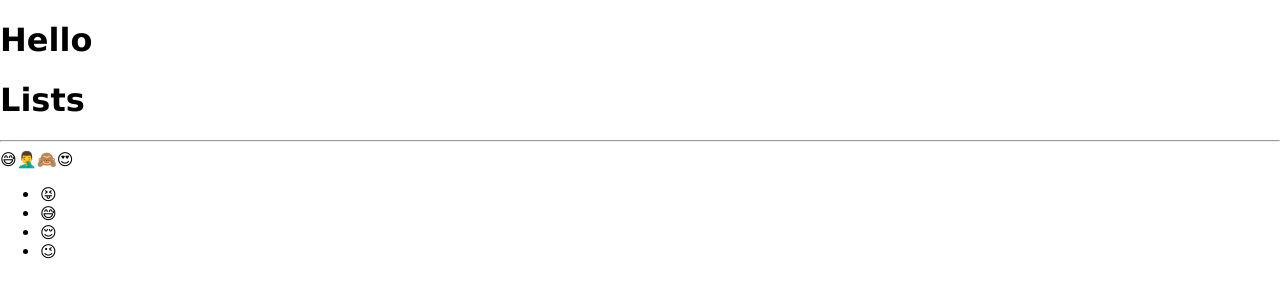
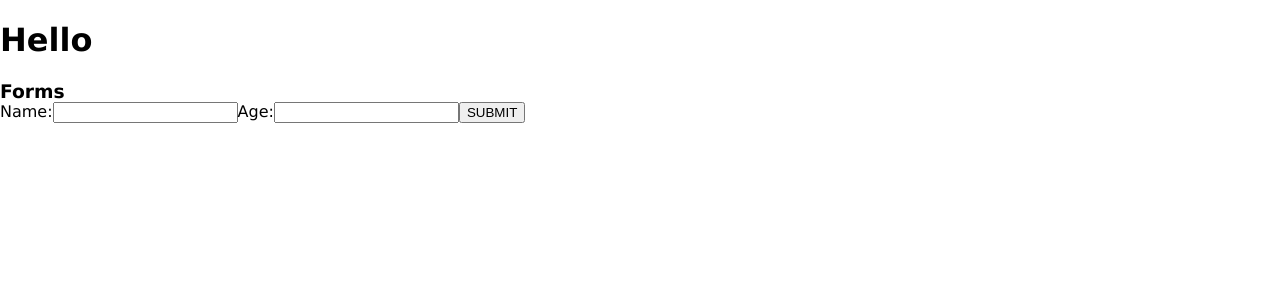
Before and after one commit to sampreethD/react, a React (Create React App) app: page / in a window 1280 px wide. Shown: the top 300 px of the page. Built offline with nearby package versions, Linux system fonts and the light colour scheme.

Commit message:
initial commit

```diff
--- a/src/App.js
+++ b/src/App.js
@@ -3,7 +3,8 @@ import "./styles.css";
 // import Events from "./components/Functional-events";
 // import ClassEvents from "./components/class-events";
 // import ConditionRender from "./components/conditional-rendering";
-import List from "./components/lists-keys";
+// import List from "./components/lists-keys";
+import Form from "./components/forms";
 
 //lesson no.1 - Function name should start with caps if you are using as a component
 //lesson no.2 - default is for some reason, don't ignore. (default) is stating we are exporting single class/function.
@@ -13,7 +14,7 @@ export default function App() {
   return (
     <div>
       <h1>Hello</h1>
-      <List />
+      <Form />
     </div>
   );
 }
--- /dev/null
+++ b/src/components/forms.js
@@ -0,0 +1,39 @@
+import React from "react";
+
+//No idea how forms work in functional component at the moment.
+
+export default class Form extends React.Component {
+  constructor(props) {
+    super(props);
+    this.state = { name: "", age: "" };
+    this.changeHandler = this.changeHandler.bind(this);
+    this.submitHandler = this.submitHandler.bind(this);
+  }
+
+  changeHandler(event) {
+    this.setState({
+      name: event.target.value,
+      age: event.target.value
+    });
+    console.log(this.state.name);
+  }
+
+  submitHandler(event) {
+    console.log(this.state);
+    event.preventDefault();
+  }
+  render() {
+    return (
+      <div>
+        <h3>Forms</h3>
+        <form onSubmit={this.submitHandler}>
+          <label>Name:</label>
+          <input onChange={this.changeHandler} value={this.state.name} />
+          <label>Age:</label>
+          <input onChange={this.changeHandler} value={this.state.age} />
+          <button type="submit">SUBMIT</button>
+        </form>
+      </div>
+    );
+  }
+}
```
